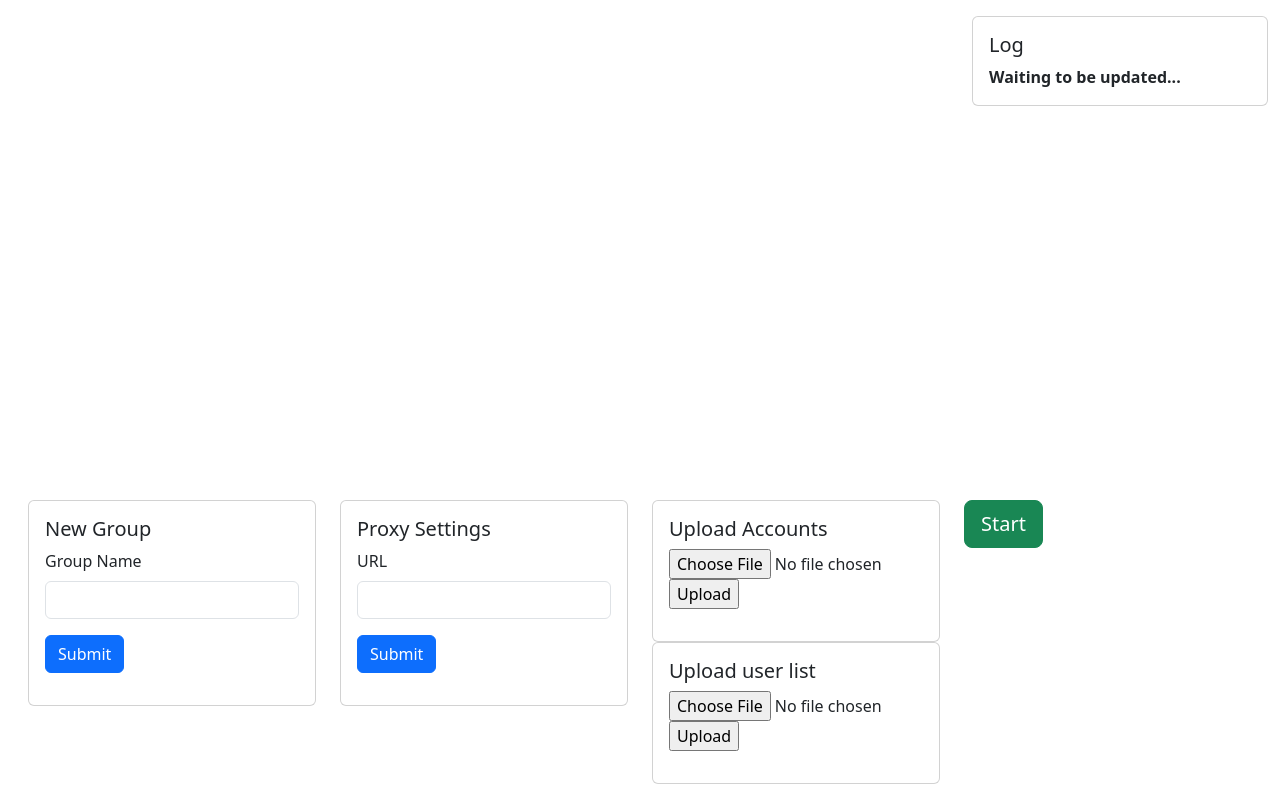
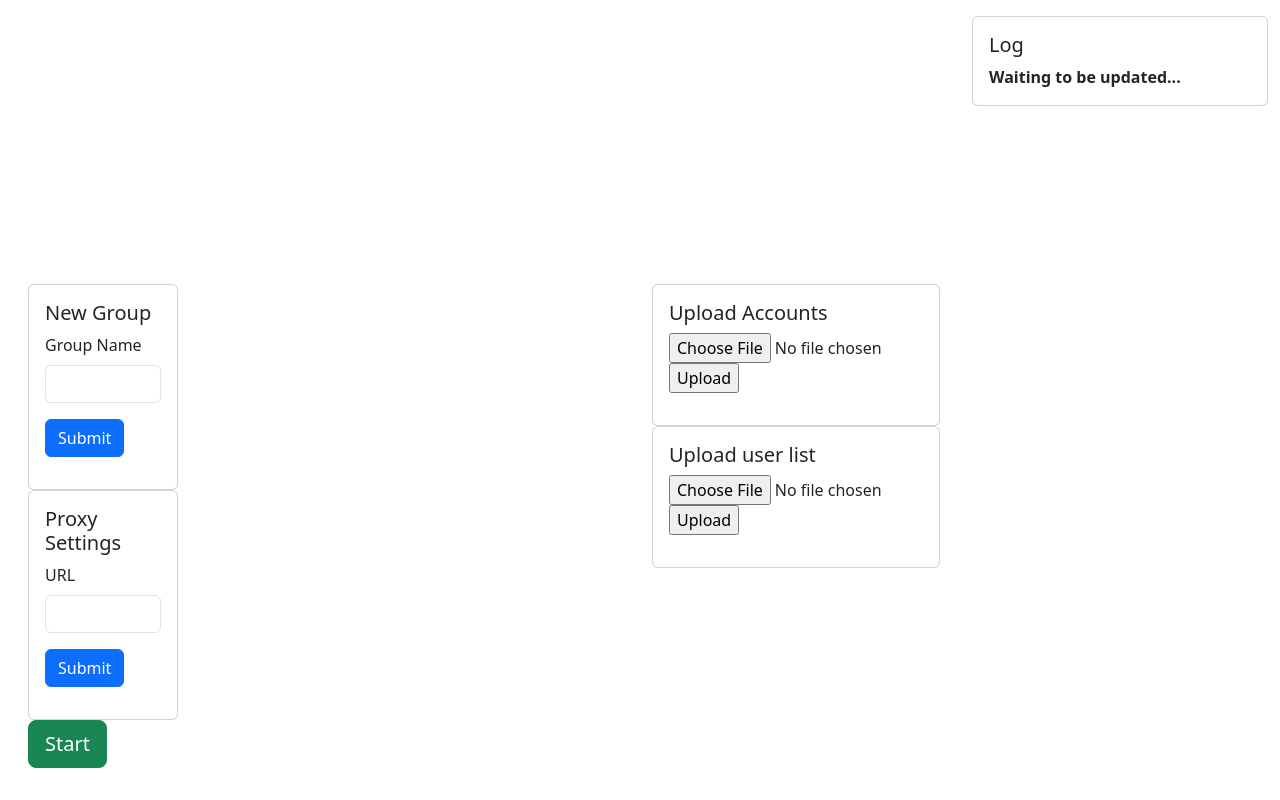
Before and after one commit to JohnBardoe/groupspam, a Flask app: page / in a window 1280 px wide. Run offline with Flask 3, Linux system fonts and the light colour scheme; data that the repository does not hold is empty.

Commit message:
edit button

```diff
--- a/app.py
+++ b/app.py
@@ -42,7 +42,7 @@ def delete_group():
 
 @app.route('/add_group', methods=['POST'])
 def add_group():
-    group = request.form['group']
+    group = request.form['groupname']
     db.groups.insert_one({'name': group, 'userlist': "", 'added': 0, 'failed': 0})
     return redirect(url_for('index'))
 
--- a/templates/index.html
+++ b/templates/index.html
@@ -56,11 +56,12 @@
   </div>
   <!-- stick to the bottom of the screen and padding on the left and right of 15px -->
   <div class="row fixed-bottom mx-3 my-3">
+<div class="col-6">
     <div class="col-3">
       <div class="card">
 	<div class="card-body">
 	<h5 class="card-title">New Group</h5>
-	<form action="/newgroup" method="post">
+	<form action="/add_group" method="post">
 	  <div class="mb-3">
 	    <label for="groupname" class="form-label">Group Name</label>
 	    <input type="text" class="form-control" id="groupname" name="groupname">
@@ -85,6 +86,12 @@
 	</div>
       </div>
     </div>
+    <div class="row">
+	<form action="/start" method="post" class="col">
+	<button type="submit" class="btn btn-success btn-lg btn-block">Start</button>
+	</form>
+	    </div>
+    </div>
     <div class="col-3">
       <div class="card">
 	<div class="card-body">
@@ -105,9 +112,6 @@
 	</div>
       </div>
     </div>
-		<form action="/start" method="post" class="col-3">
-	<button type="submit" class="btn btn-success btn-lg btn-block">Start</button>
-	</form>
   </div>
  </div>
 </body>
```
